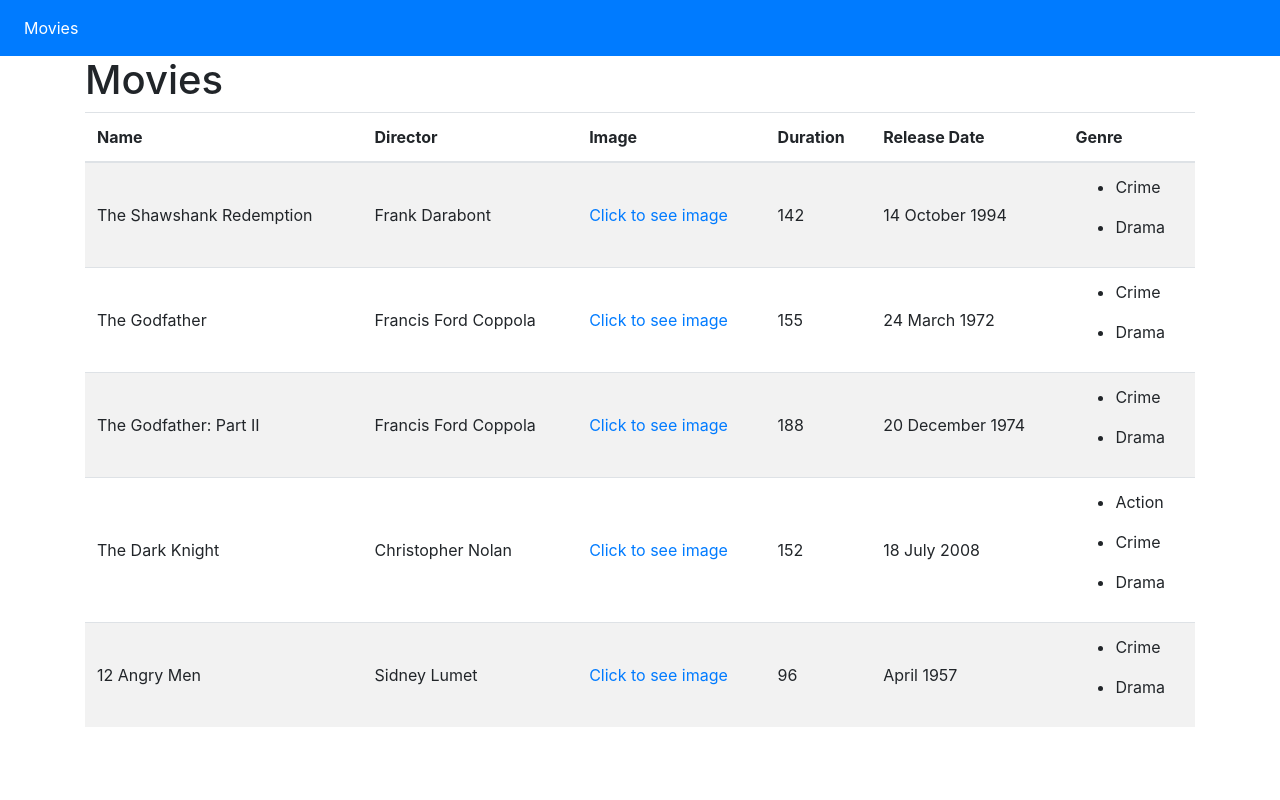
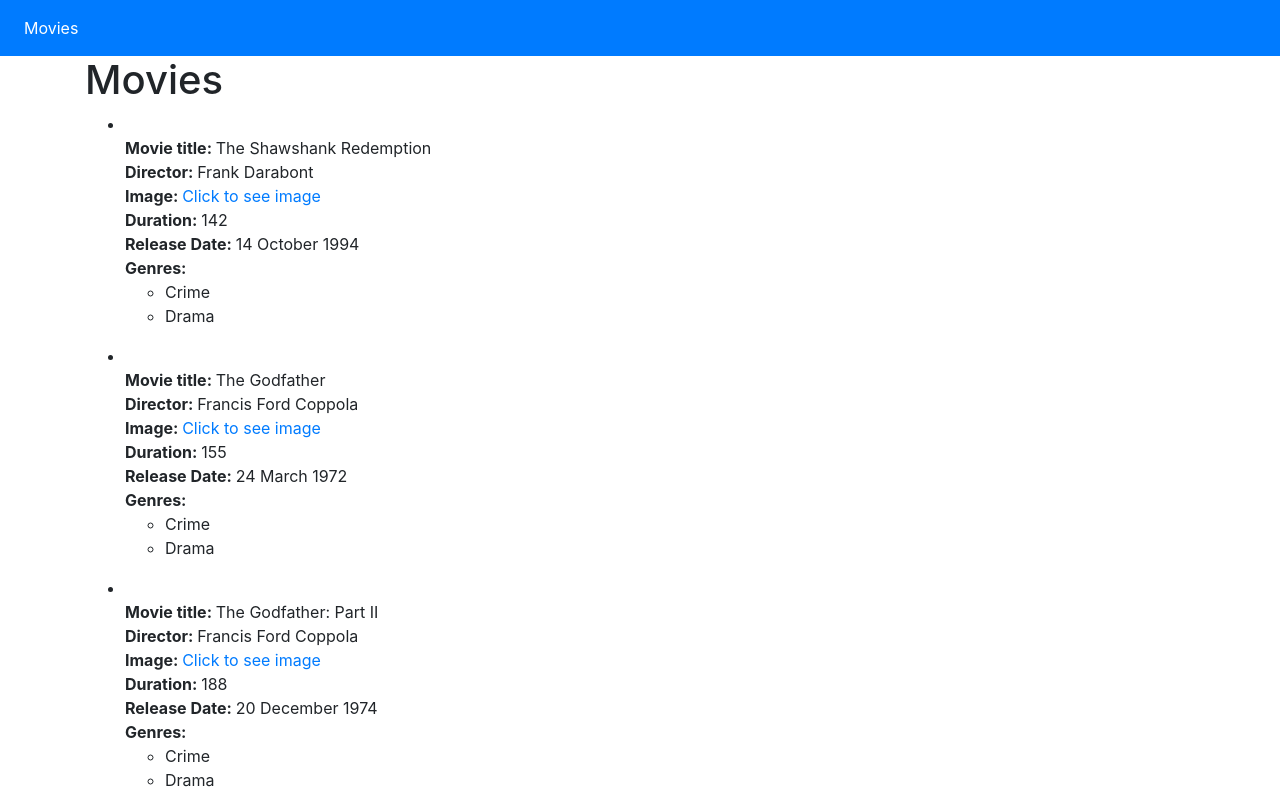
Before and after one commit to racko92/Angular4-Movies, an Angular app: page /movies in a window 1280 px wide. Shown: the top 800 px of the page. Built offline with nearby package versions, Linux system fonts and the light colour scheme.

Commit message:
Kreiran MovieRowComponent, svi filmovi prikazani

```diff
--- a/src/app/app.module.ts
+++ b/src/app/app.module.ts
@@ -7,6 +7,7 @@
 import { LayoutComponent } from './layout/layout.component';
 import { MoviesComponent } from './movies/movies.component';
 import { SharedModule } from './shared/shared.module';
+
 @NgModule({
   declarations: [
     AppComponent,
--- /dev/null
+++ b/src/app/movies/movie-row/movie-row.component.html
@@ -0,0 +1,10 @@
+<li class="align-middle">
+  <br><strong>Movie title: </strong>{{ movie.name }}
+  <br><strong>Director: </strong>{{ movie.director }}
+  <br><strong>Image: </strong><a href="movie.imageUrl">Click to see image</a>
+  <br><strong>Duration: </strong>{{ movie.duration }}
+  <br><strong>Release Date: </strong>{{ movie.releaseDate }}
+  <br><strong>Genres: </strong><ul *ngFor="let genre of movie.genres">
+        <li>{{ genre }}</li>
+      </ul>
+</li>
--- /dev/null
+++ b/src/app/movies/movie-row/movie-row.component.ts
@@ -0,0 +1,18 @@
+import { Component, Input, Output, EventEmitter, SimpleChange } from '@angular/core';
+import { Movie } from './../../shared/models/movie.model';
+
+@Component({
+  selector: '[movieRow]',
+  templateUrl: './movie-row.component.html'
+})
+export class MovieRowComponent{
+
+  @Input()
+  set movieRow(movie: Movie){
+    this.movie = movie;
+  }
+  constructor() { }
+
+  private movie: Movie;
+
+}
--- a/src/app/movies/movies.component.html
+++ b/src/app/movies/movies.component.html
@@ -1,28 +1,6 @@
 <h1>Movies</h1>
-<table class="table table-striped">
-    <thead>
-      <tr>
-        <th>Name</th>
-        <th>Director</th>
-        <th>Image</th>
-        <th>Duration</th>
-        <th>Release Date</th>
-        <th>Genre</th>
-      </tr>
-    </thead>
-    <tbody>
-      <tr *ngFor="let movie of movies">
-      <td class="align-middle">{{ movie.name }}</td>
-      <td class="align-middle">{{ movie.director }}</td>
-      <td class="align-middle"><a href="movie.imageUrl">Click to see image</a></td>
-      <td class="align-middle">{{ movie.duration }}</td>
-      <td class="align-middle">{{ movie.releaseDate }}</td>
-      <td class="align-middle">
-        <ul *ngFor="let genre of movie.genres">
-          <li>{{ genre }}</li>
-        </ul>
-      </td>
-      </tr>
-    </tbody>
-</table>
+
+<ul *ngFor="let movie of movies" [movieRow]="movie">
+
+</ul>
 <router-outlet></router-outlet>
```
Also changed, not shown: src/app/shared/shared.module.ts (+7 -1 lines).
